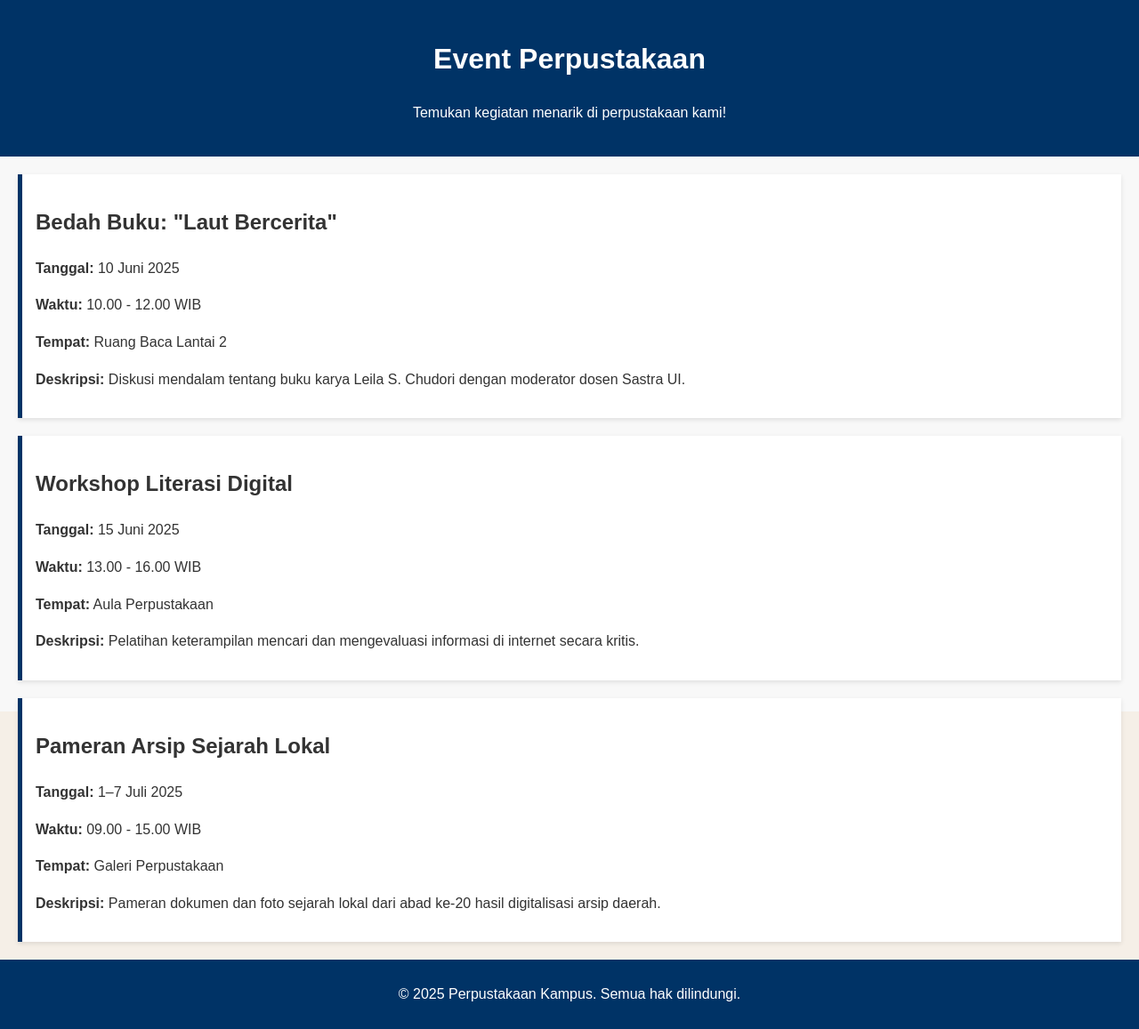
After one commit to jennyhartati26/jennyhartati26.github.io, a PHP site: page /event.html in a window 1280 px wide. The commit adds this page. Shown: the whole page at 89% size. Run offline with PHP 8.4, Linux system fonts and the light colour scheme.

Commit message:
create event

```diff
--- /dev/null
+++ b/event.html
@@ -0,0 +1,47 @@
+<!DOCTYPE html>
+<html lang="id">
+<head>
+  <meta charset="UTF-8" />
+  <meta name="viewport" content="width=device-width, initial-scale=1.0"/>
+  <title>Event Perpustakaan</title>
+  <link rel="stylesheet" href="style.css"/>
+</head>
+<body>
+  <header>
+    <h1>Event Perpustakaan</h1>
+    <p>Temukan kegiatan menarik di perpustakaan kami!</p>
+  </header>
+
+  <main>
+    <section class="event-list">
+      <article class="event">
+        <h2>Bedah Buku: "Laut Bercerita"</h2>
+        <p><strong>Tanggal:</strong> 10 Juni 2025</p>
+        <p><strong>Waktu:</strong> 10.00 - 12.00 WIB</p>
+        <p><strong>Tempat:</strong> Ruang Baca Lantai 2</p>
+        <p><strong>Deskripsi:</strong> Diskusi mendalam tentang buku karya Leila S. Chudori dengan moderator dosen Sastra UI.</p>
+      </article>
+
+      <article class="event">
+        <h2>Workshop Literasi Digital</h2>
+        <p><strong>Tanggal:</strong> 15 Juni 2025</p>
+        <p><strong>Waktu:</strong> 13.00 - 16.00 WIB</p>
+        <p><strong>Tempat:</strong> Aula Perpustakaan</p>
+        <p><strong>Deskripsi:</strong> Pelatihan keterampilan mencari dan mengevaluasi informasi di internet secara kritis.</p>
+      </article>
+
+      <article class="event">
+        <h2>Pameran Arsip Sejarah Lokal</h2>
+        <p><strong>Tanggal:</strong> 1–7 Juli 2025</p>
+        <p><strong>Waktu:</strong> 09.00 - 15.00 WIB</p>
+        <p><strong>Tempat:</strong> Galeri Perpustakaan</p>
+        <p><strong>Deskripsi:</strong> Pameran dokumen dan foto sejarah lokal dari abad ke-20 hasil digitalisasi arsip daerah.</p>
+      </article>
+    </section>
+  </main>
+
+  <footer>
+    <p>© 2025 Perpustakaan Kampus. Semua hak dilindungi.</p>
+  </footer>
+</body>
+</html>
--- a/style.css
+++ b/style.css
@@ -502,61 +502,45 @@ body, html {
   color: #fafafa;
 }
 
-/* Popup cookie di atas */
-.cookie-consent {
-  position: fixed;
-  top: 20px;
-  right: 20px;
-  background-color: #222;
-  color: #fff;
-  padding: 15px 20px;
-  border-radius: 8px;
-  box-shadow: 0 4px 8px rgba(0,0,0,0.3);
-  z-index: 9999;
-  width: 300px;
-  font-size: 14px;
-  display: none; /* Mulai dengan disembunyikan */
+body {
+  font-family: Arial, sans-serif;
+  line-height: 1.6;
+  margin: 0;
+  padding: 0;
+  background-color: #f8f8f8;
+  color: #333;
 }
 
-/* Tombol dalam popup */
-.cookie-buttons button {
-  margin: 5px 3px;
-  padding: 6px 10px;
-  background-color: #f5a623;
-  border: none;
+header {
+  background-color: #003366;
   color: white;
-  border-radius: 4px;
-  cursor: pointer;
-  font-size: 13px;
+  padding: 20px;
+  text-align: center;
 }
 
-.cookie-buttons button:hover {
-  background-color: #e08e13;
+main {
+  padding: 20px;
 }
 
-/* Pengaturan tambahan (jika dibuka) */
-.cookie-settings {
-  display: none;
-  position: fixed;
-  top: 100px;
-  right: 20px;
-  background-color: #333;
-  color: #fff;
+.event-list {
+  display: flex;
+  flex-direction: column;
+  gap: 20px;
+}
+
+.event {
+  background-color: white;
   padding: 15px;
-  border-radius: 8px;
-  width: 300px;
-  z-index: 9999;
-  font-size: 13px;
+  border-left: 5px solid #003366;
+  box-shadow: 0 2px 5px rgba(0,0,0,0.1);
 }
-.cookie-settings input[type="checkbox"] {
-  margin-right: 6px;
+
+footer {
+  background-color: #003366;
+  color: white;
+  text-align: center;
+  padding: 10px;
+  position: relative;
+  bottom: 0;
+  width: 100%;
 }
-.cookie-settings button {
-  margin-top: 10px;
-  background-color: #f5a623;
-  color: white;
-  border: none;
-  padding: 6px 10px;
-  border-radius: 4px;
-  cursor: pointer;
-}
```
